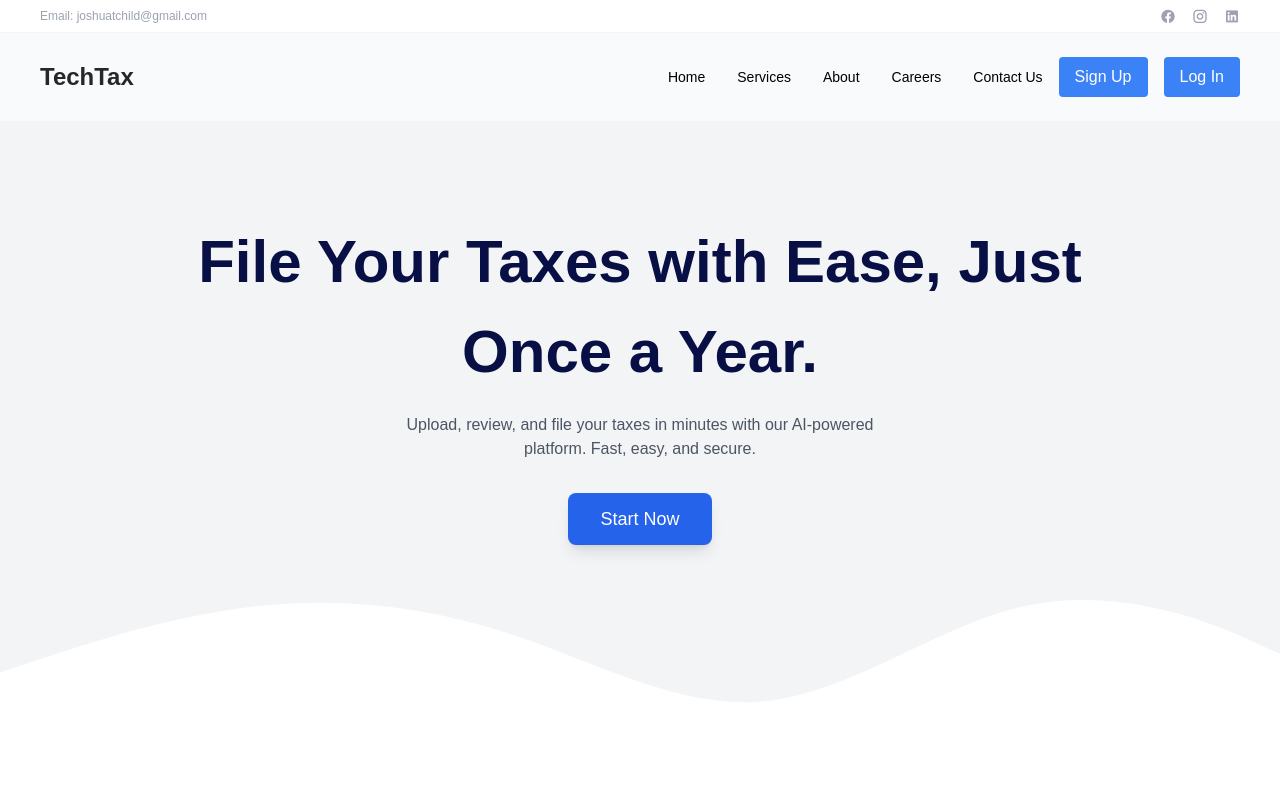
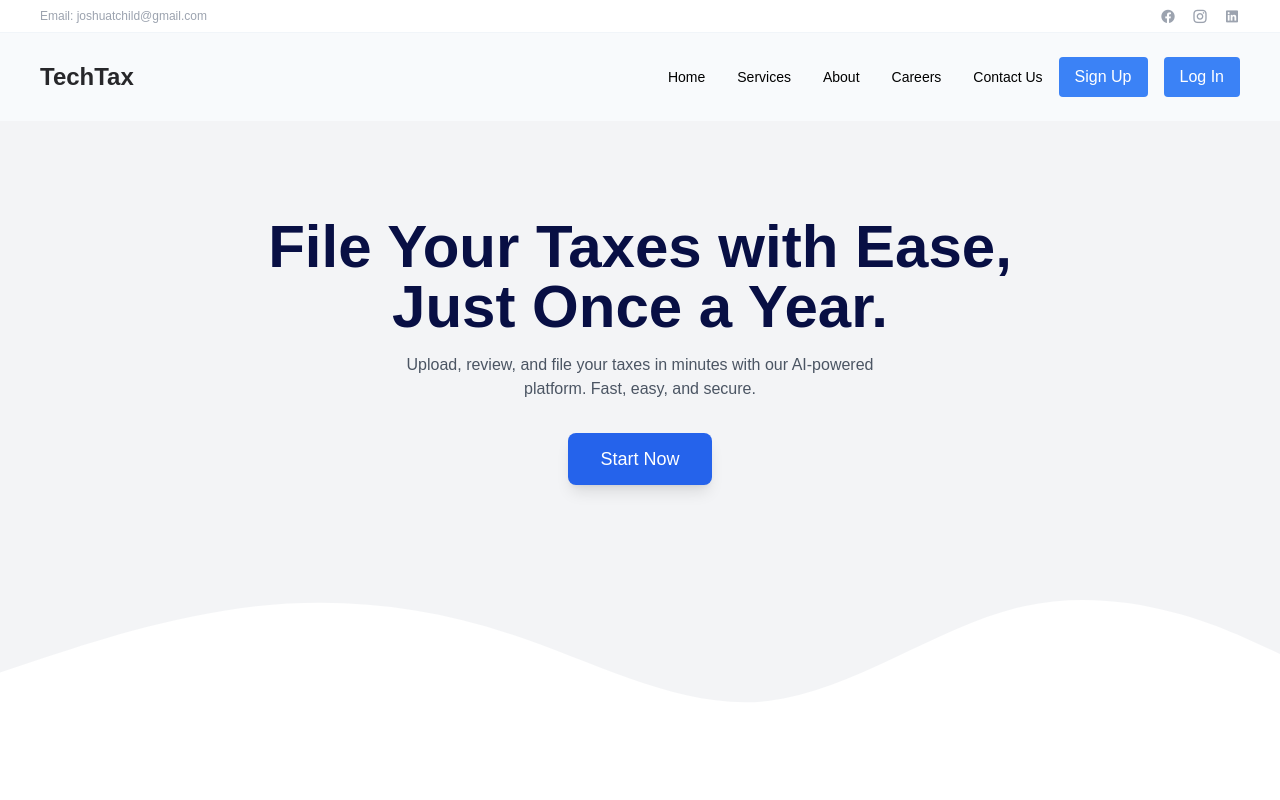
Before and after one commit to zohaibAlam840/techtaxAI, a Next.js app: page / in a window 1280 px wide. Shown: the top 800 px of the page. Built offline with nearby package versions, Linux system fonts and the light colour scheme.

Commit message:
layout fixes

```diff
--- a/Components/HeroSection.jsx
+++ b/Components/HeroSection.jsx
@@ -3,7 +3,7 @@ const HeroSection = () => {
     <div className="relative h-[85vh] px-10 bg-gray-100">
       {/* Hero content */}
       <div className="relative z-10 flex flex-col items-center justify-center py-24">
-        <h1 className="text-[60px] md:w-[80%] font-bold text-center text-darkBlue">
+        <h1 className="text-4xl md:text-[60px] md:w-[70%] font-bold text-center text-darkBlue leading-[1]">
           File Your Taxes with Ease, Just Once a Year.
         </h1>
         <p className="mt-4 text-base text-center text-gray-600 max-w-lg mx-auto">
```
